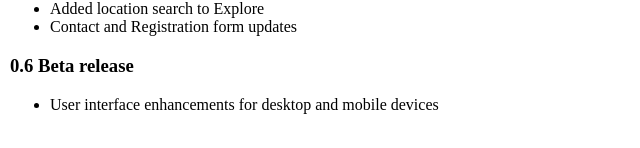
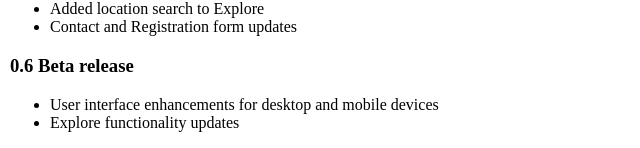
Before and after one commit to mattellenburg/ocrt, a CodeIgniter app: page /database/index.php/about/index in a window 1280 px wide. Shown: the part 1685-1833 px from the top of the page, without its empty margins (0-640 px from the left). Before the commit the page ends 1799 px from the top, so only its background shows below. Run offline with CodeIgniter, Linux system fonts and the light colour scheme.

Commit message:
release note
Update to 0.6 release ntoe

```diff
--- a/application/views/about.php
+++ b/application/views/about.php
@@ -55,5 +55,6 @@
     <h3>0.6 Beta release</h3>
     <ul>
         <li>User interface enhancements for desktop and mobile devices</li>
+        <li>Explore functionality updates</li>
     </ul>
 </div>
```
